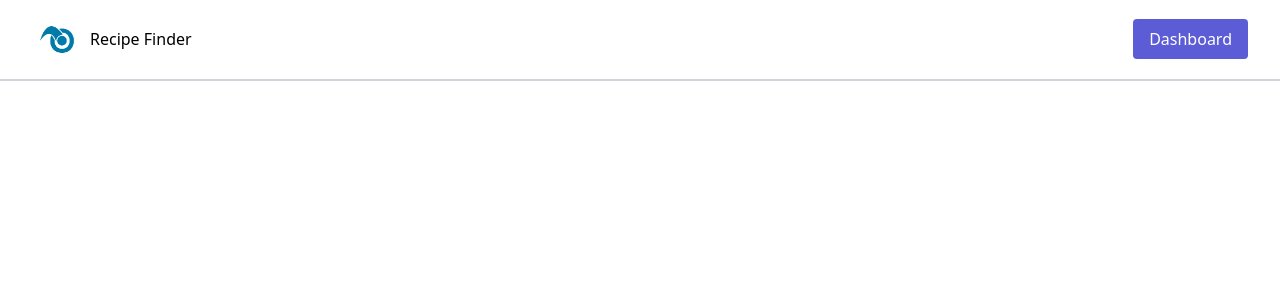
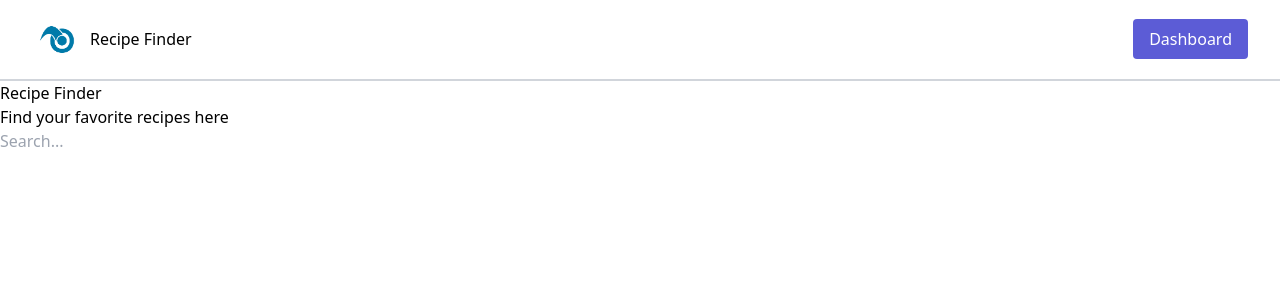
Before and after one commit to minhvyha/RecipeFinder, a Next.js app: page / in a window 1280 px wide. Shown: the top 300 px of the page. Built offline with nearby package versions, Linux system fonts and the light colour scheme.

Commit message:
Fix formatting in page.tsx and add Main component

```diff
--- a/app/page.tsx
+++ b/app/page.tsx
@@ -1,7 +1,7 @@
 'use client'
 import Image from 'next/image';
 import { createContext } from 'react';
-
+import Main from '@/components/Main';
 interface MainContextType {
   account: boolean
 }
@@ -12,7 +12,8 @@ account: true});
 export default function Home() {
   return (
     <main>
-      </main>
+<Main />
+    </main>
 
   );
 }
--- /dev/null
+++ b/components/Main.tsx
@@ -0,0 +1,18 @@
+import React from 'react'
+
+const Main = () => {
+  return (
+    <div>
+      <header>
+        <h1>Recipe Finder</h1>
+        <h2>Find your favorite recipes here</h2>
+      </header>
+      <div>
+        <input type="text" placeholder="Search..." />
+        <i className="fa fa-search"></i>
+      </div>
+    </div>
+  )
+}
+
+export default Main
```
